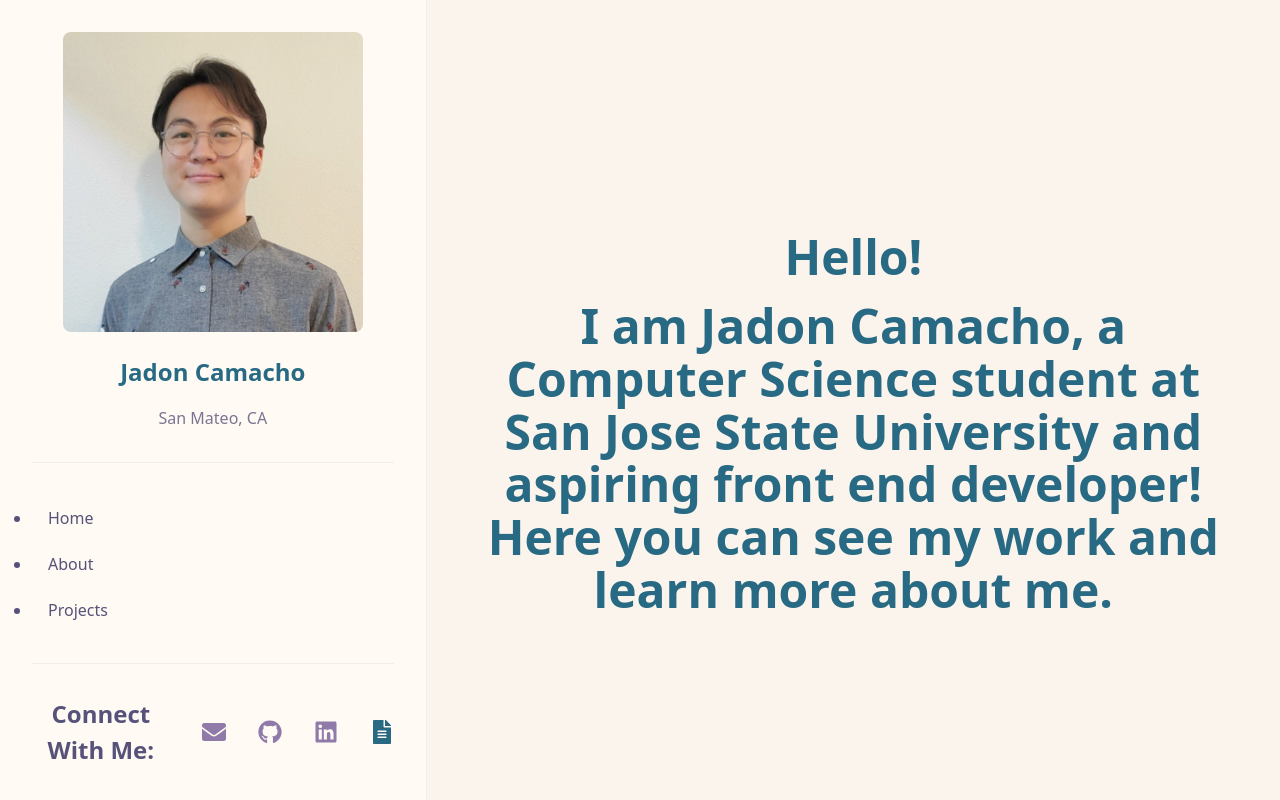
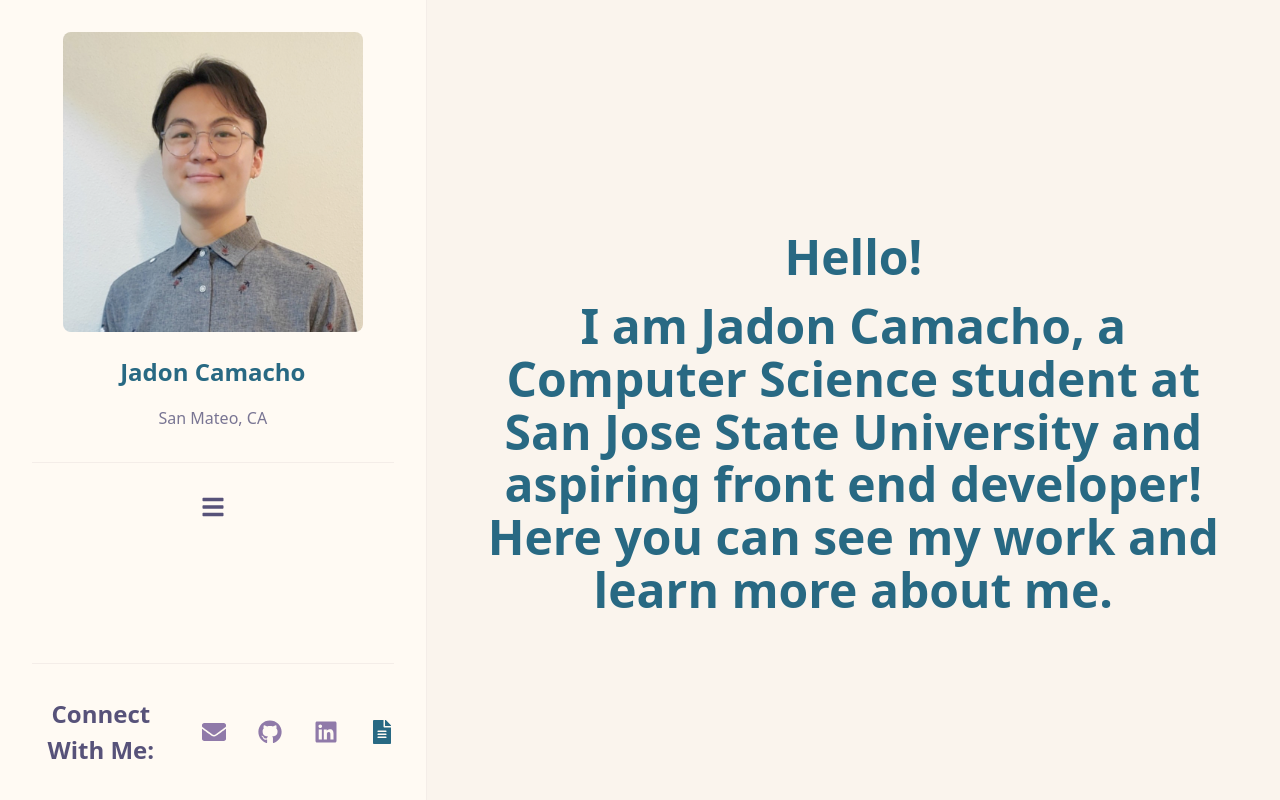
Before and after one commit to jadoncamacho/portfolio, a React (Vite) app: page / in a window 1280 px wide. Shown: the top 800 px of the page. Built offline with nearby package versions, Linux system fonts and the light colour scheme.

Commit message:
hamburger menu draft

```diff
--- a/src/App.css
+++ b/src/App.css
@@ -60,6 +60,23 @@
   color: var(--subtle);
 }
 
+.nav-section a {
+  width: 100%;
+  padding: 0.75rem 1rem;
+  font-size: 1rem;
+  color: var(--text);
+  background: none;
+  border: none;
+  cursor: pointer;
+  text-align: left;
+  transition: all 0.3s ease;
+}
+
+.nav-section a:hover {
+  color: var(--love);
+  transform: translateY(-2px);
+}
+
 .nav-links {
   flex-grow: 1;
 }
@@ -72,7 +89,7 @@
   background: none;
   border: none;
   cursor: pointer;
-  text-align: left;
+  text-align: center;
   transition: all 0.3s ease;
 }
 
--- a/src/components/Sidebar.css
+++ b/src/components/Sidebar.css
@@ -0,0 +1,33 @@
+
+.nav-links {
+    display: none;
+}
+
+.sidebar.open .nav-links {
+    display: block;
+}
+
+.social-links {
+    margin-top: auto;
+}
+
+
+/* Responsive behavior */
+@media (max-width: 768px) {
+  .hamburger {
+    display: block;
+  }
+
+  .sidebar {
+    position: absolute;
+    top: 0;
+    left: 0;
+    height: 100%;
+    transform: translateX(-100%);
+    z-index: 1000;
+  }
+
+  .sidebar.open {
+    transform: translateX(0);
+  }
+}
--- a/src/components/Sidebar.tsx
+++ b/src/components/Sidebar.tsx
@@ -1,4 +1,4 @@
-import { FaGithub, FaLinkedin, FaFileAlt, FaEnvelope} from 'react-icons/fa';
+import { FaGithub, FaLinkedin, FaFileAlt, FaEnvelope, FaBars} from 'react-icons/fa';
 import { useState } from 'react';
 import './Sidebar.css';
 
@@ -20,7 +20,6 @@ const Sidebar = () => {
     const element = document.getElementById(sectionId);
     if (element) {
       element.scrollIntoView({ behavior: 'smooth' });
-      setIsMobileMenuOpen(false);
     }
   };
 
@@ -35,6 +34,15 @@ const Sidebar = () => {
           <p>San Mateo, CA</p>
         </div>
 
+        <div className="nav-section">
+          <a
+            className="hamburger"
+            onClick={() => setIsMobileMenuOpen(!isMobileMenuOpen)}
+            aria-label="Toggle Menu"
+          >
+            <FaBars size={24} />
+          </a>
+
           <nav className="nav-links">
             <ul>
               {navItems.map((item) => (
@@ -46,6 +54,7 @@ const Sidebar = () => {
               ))}
             </ul>
           </nav>
+        </div>
 
         <div className="social-links">
           <h2>
```
Lines whose indentation alone changed are shown as unchanged.
